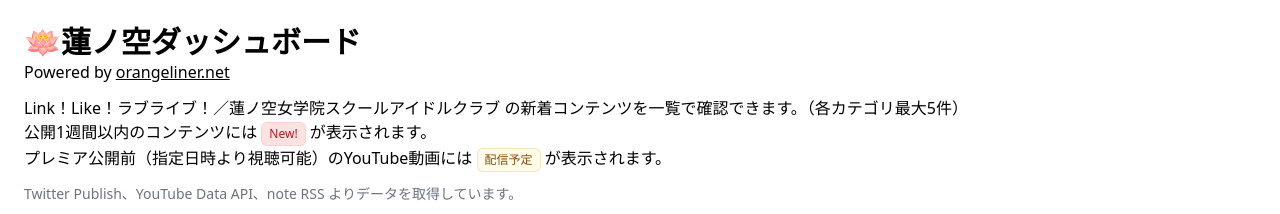
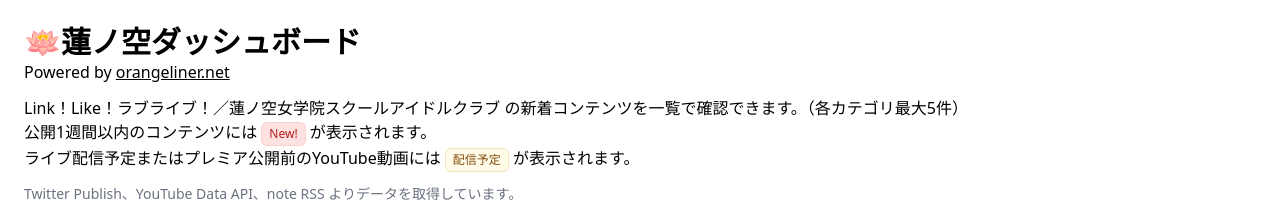
Before and after one commit to egamasa/lovelive, a SvelteKit app in the folder frontend/: page / in a window 1280 px wide. Shown: the top 214 px of the page. Built offline with nearby package versions, Linux system fonts and the light colour scheme; no server answers; a web font is replaced by a local one.

Commit message:
frontend / 注釈修正

```diff
--- a/frontend/src/routes/+page.svelte
+++ b/frontend/src/routes/+page.svelte
@@ -159,7 +159,7 @@
 			が表示されます。
 		</p>
 		<p>
-			プレミア公開前（指定日時より視聴可能）のYouTube動画には
+			ライブ配信予定またはプレミア公開前のYouTube動画には
 			<span
 				class="inline-flex items-center rounded-md bg-yellow-50 px-2 py-1 text-xs font-medium text-yellow-800 ring-1 ring-inset ring-yellow-600/20"
 			>
```
